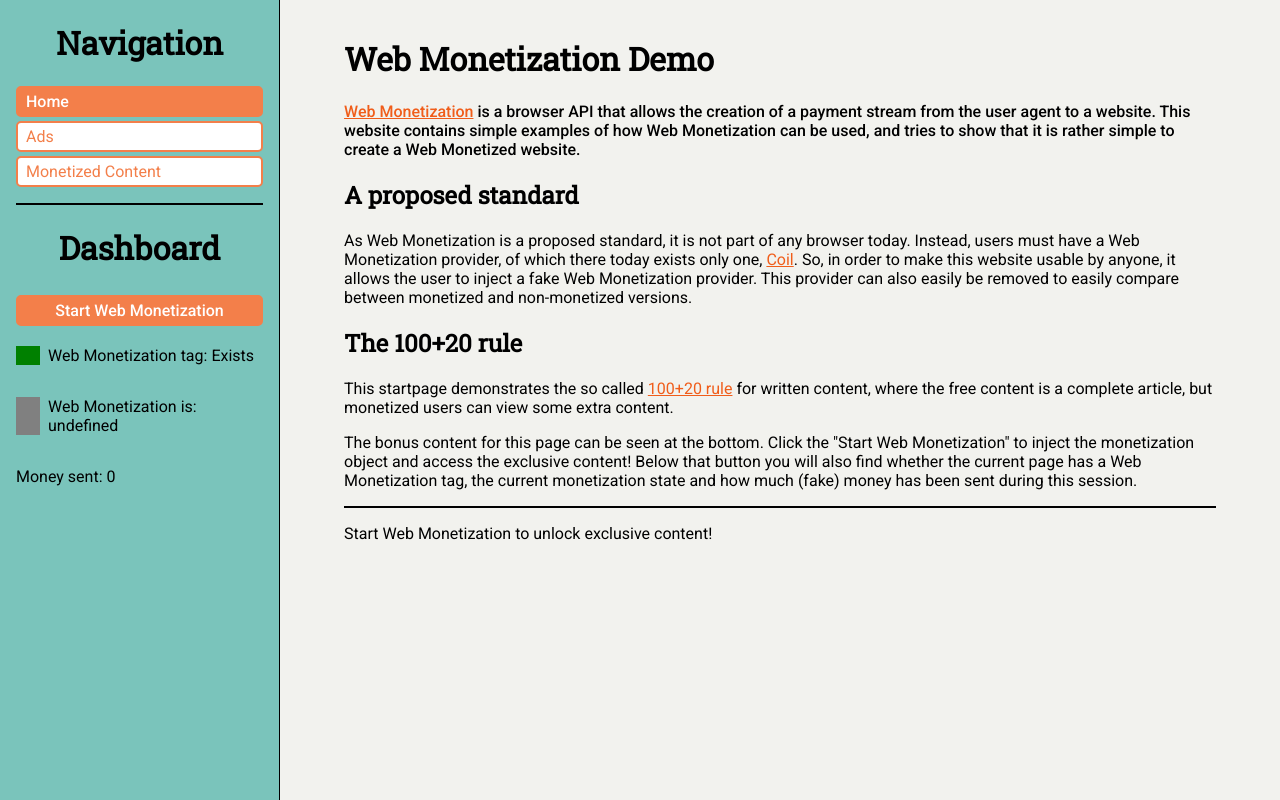
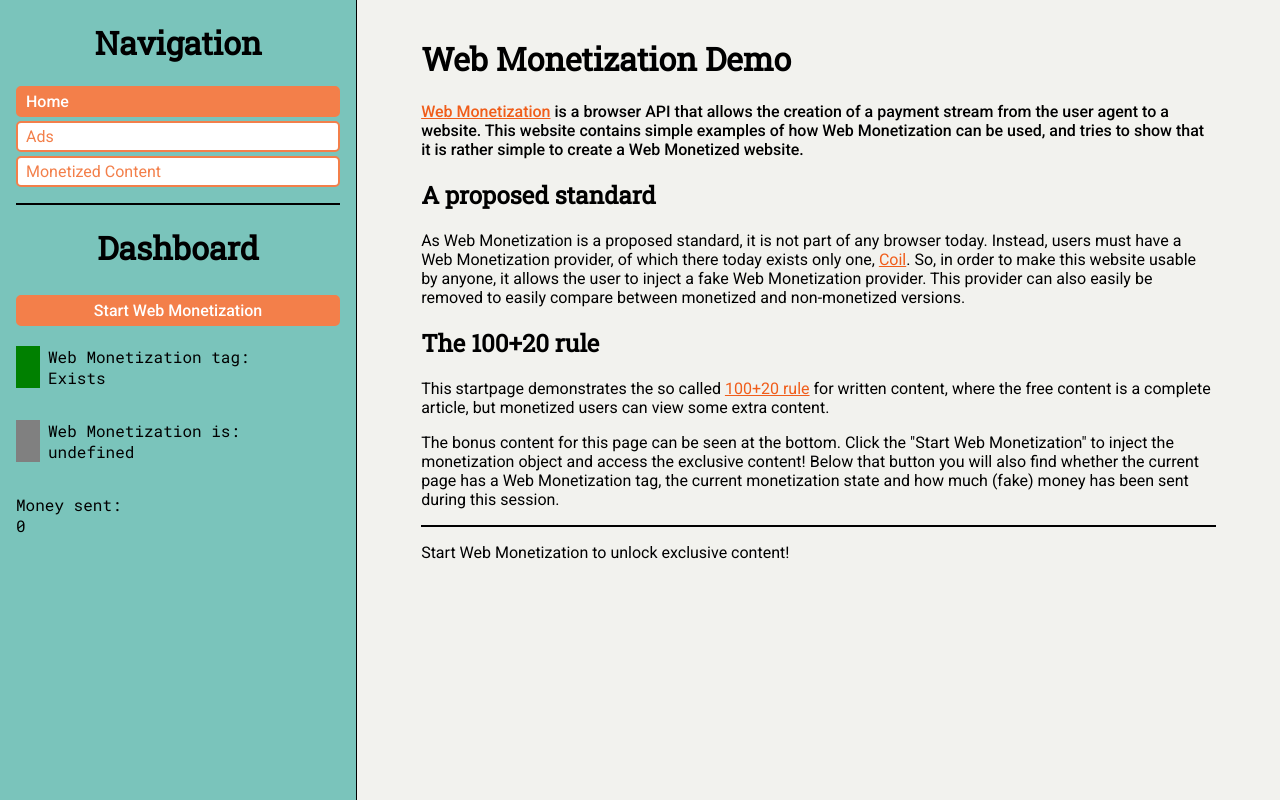
Before and after one commit to Doverstav/kitscon202, a React (Create React App) app: page / in a window 1280 px wide. Built offline with nearby package versions, Linux system fonts and the light colour scheme.

Commit message:
Polish WMSpoofer GUI

```diff
--- a/src/App.css
+++ b/src/App.css
@@ -10,7 +10,7 @@
   box-sizing: border-box;
 
   min-width: 250px;
-  max-width: 300px;
+  width: 400px;
 
   background-color: #7ac4bb;
 
--- a/src/components/WebMonetizationSpoofer/WMSpoofer.css
+++ b/src/components/WebMonetizationSpoofer/WMSpoofer.css
@@ -1,6 +1,13 @@
 .WMSpoofer-container {
     display: flex;
     flex-direction: column;
+}
+
+.WMSpoofer-status-container {
+    display: flex;
+    flex-direction: column;
+
+    font-family: "Roboto Mono", monospace;
 }
 
 .WMSpoofer-border {
--- a/src/components/WebMonetizationSpoofer/WebMonetizationSpoofer.js
+++ b/src/components/WebMonetizationSpoofer/WebMonetizationSpoofer.js
@@ -199,13 +199,15 @@ export default function WebMonetizationSpoofer(props) {
         text={`${!wmStatus ? "Start" : "Stop"} Web Monetization`}
         active={!wmStatus}
       />
-      <p className="WMSpoofer-border" ref={WMTagElement}>
-        Web Monetization tag: {isWebMonetized ? "Exists" : "Does not exist"}
+      <p className="WMSpoofer-status-container WMSpoofer-border" ref={WMTagElement}>
+        <span>Web Monetization tag:</span>{" "}
+        <span>{isWebMonetized ? "Exists" : "Does not exist"}</span>
       </p>
-      <p className="WMSpoofer-border" ref={WMStatusElement}>
-        Web Monetization is: {wmStatus ? wmStatus : "undefined"}
+      <p className="WMSpoofer-status-container WMSpoofer-border" ref={WMStatusElement}>
+        <span>Web Monetization is:</span>{" "}
+        <span>{wmStatus ? wmStatus : "undefined"}</span>
       </p>
-      <p>
+      <p className="WMSpoofer-status-container">
         Money sent: <span ref={moneyCounter}>{totalMoneySent}</span>
       </p>
     </div>
```
